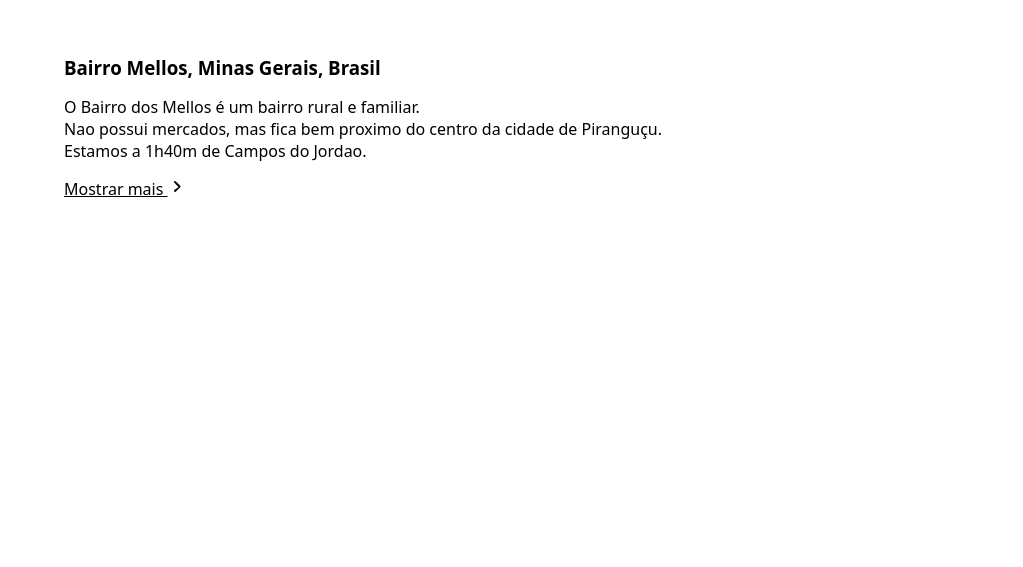
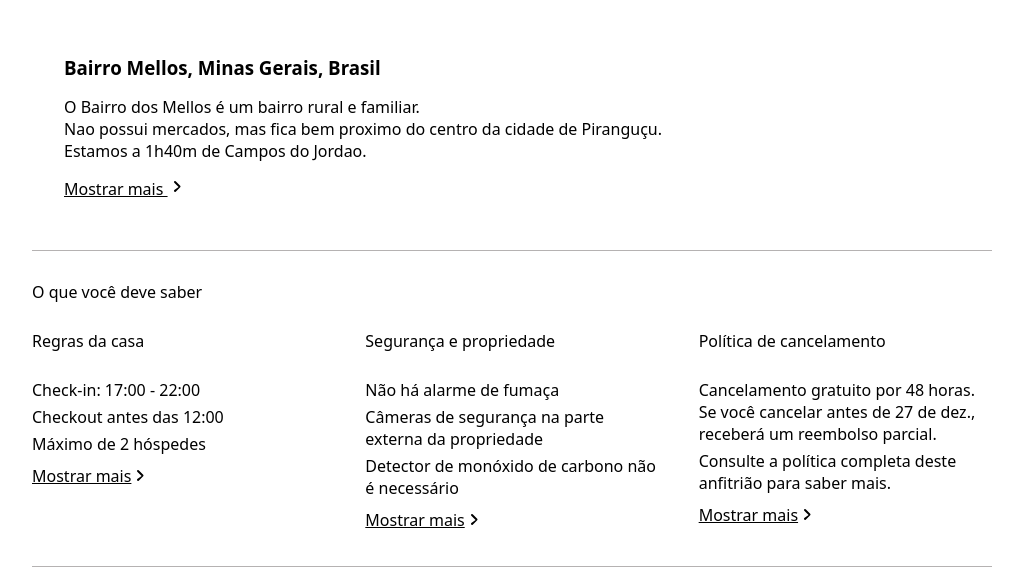
Before and after one commit to murilloliveiraz/airbnb-cp1, a React (Vite) app: page / in a window 1280 px wide. Shown: the part 2397-2964 px from the top of the page, without its empty margins (128-1151 px from the left). Before the commit the page ends 2597 px from the top, so only its background shows below. Built offline with nearby package versions, Linux system fonts and the light colour scheme; grey boxes are pictures that could not be loaded.

Commit message:
secao de informacoes

```diff
--- a/src/pages/Imovel/index.css
+++ b/src/pages/Imovel/index.css
@@ -352,3 +352,39 @@ p.precoSublinhado {
 .descricao-localizacao p {
     margin: 0;
 }
+
+.informacoes {
+    display: flex;
+    flex-direction: column;
+    margin: 50px 160px;
+    padding: 30px 0;
+    border-bottom: 1px solid #b5b2b2;
+    border-top: 1px solid #b5b2b2;
+}
+
+.informacoes h3 {
+    font-size: 1rem;
+    font-weight: 500;
+}
+
+.informacoes h5 {
+    font-size: 1em;
+    font-weight: 500;
+}
+
+.informacoes p, a {
+    font-size: 1em;
+    font-weight: normal;
+    color: #000;
+    margin: 5px 0;
+}
+
+.informacoes a {
+    display: inline-flex;
+    align-items: center;
+}
+.topicos {
+    display: grid;
+    grid-template-columns: 1fr 1fr 1fr;
+    gap: 40px;
+}
--- a/src/pages/Imovel/index.jsx
+++ b/src/pages/Imovel/index.jsx
@@ -148,6 +148,38 @@ const index = () => {
                             <path d="M6.293 12.293a1 1 0 0 1 0-1.414L10.586 8 6.293 3.707a1 1 0 1 1 1.414-1.414l4.5 4.5a1 1 0 0 1 0 1.414l-4.5 4.5a1 1 0 0 1-1.414 0z" />
                         </svg></p>
             </article>
+
+            <section className="informacoes">
+                <h3>O que você deve saber</h3>
+                <div className="topicos">
+                <div className="topico">
+                    <h5>Regras da casa</h5>
+                    <p>Check-in: 17:00 - 22:00</p>
+                    <p>Checkout antes das 12:00</p>
+                    <p>Máximo de 2 hóspedes</p>
+                    <a href="#">Mostrar mais <svg width="16" height="16" fill="currentColor" className="bi bi-arrow-right " viewBox="0 0 16 16">
+                            <path d="M6.293 12.293a1 1 0 0 1 0-1.414L10.586 8 6.293 3.707a1 1 0 1 1 1.414-1.414l4.5 4.5a1 1 0 0 1 0 1.414l-4.5 4.5a1 1 0 0 1-1.414 0z" />
+                        </svg></a>
+                </div>
+                <div className="topico">
+                    <h5>Segurança e propriedade</h5>
+                    <p>Não há alarme de fumaça</p>
+                    <p>Câmeras de segurança na parte externa da propriedade</p>
+                    <p>Detector de monóxido de carbono não é necessário</p>
+                    <a href="#">Mostrar mais <svg width="16" height="16" fill="currentColor" className="bi bi-arrow-right " viewBox="0 0 16 16">
+                            <path d="M6.293 12.293a1 1 0 0 1 0-1.414L10.586 8 6.293 3.707a1 1 0 1 1 1.414-1.414l4.5 4.5a1 1 0 0 1 0 1.414l-4.5 4.5a1 1 0 0 1-1.414 0z" />
+                        </svg></a>
+                </div>
+                <div className="topico">
+                    <h5>Política de cancelamento</h5>
+                    <p>Cancelamento gratuito por 48 horas. Se você cancelar antes de 27 de dez., receberá um reembolso parcial.</p>
+                    <p>Consulte a política completa deste anfitrião para saber mais.</p>
+                    <a href="#">Mostrar mais <svg width="16" height="16" fill="currentColor" className="bi bi-arrow-right " viewBox="0 0 16 16">
+                            <path d="M6.293 12.293a1 1 0 0 1 0-1.414L10.586 8 6.293 3.707a1 1 0 1 1 1.414-1.414l4.5 4.5a1 1 0 0 1 0 1.414l-4.5 4.5a1 1 0 0 1-1.414 0z" />
+                        </svg></a>
+                </div>
+                </div>
+            </section>
         </section>
     )
 }
```
